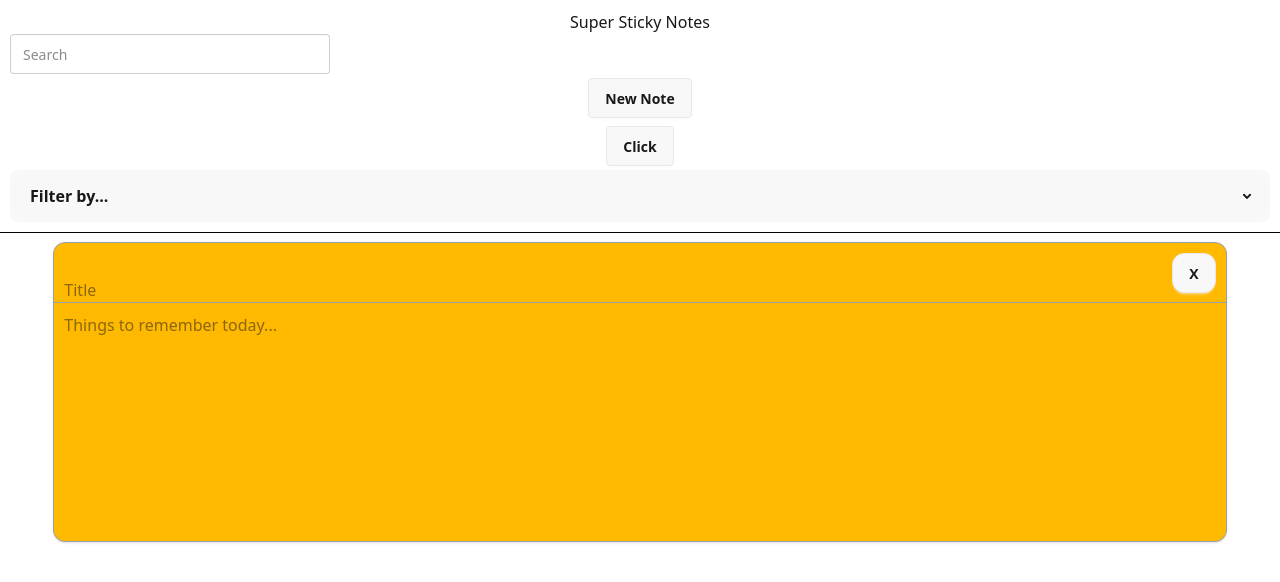
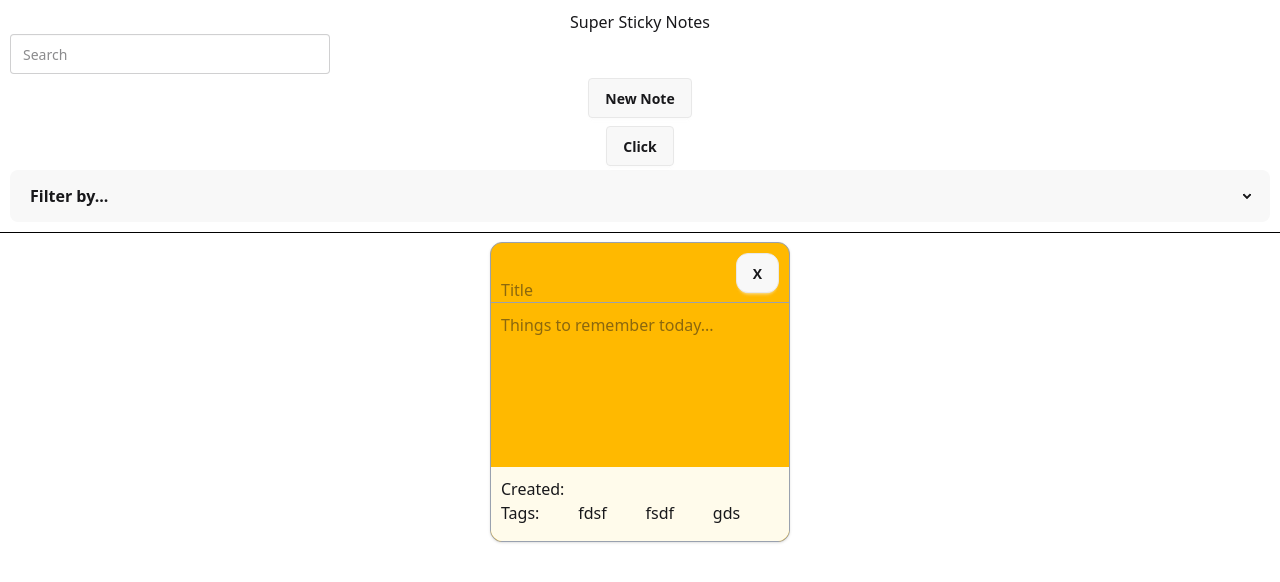
Before and after one commit to ang-riv/sticky-notes, a React (Vite) app: page / in a window 1280 px wide. Shown: the top 582 px of the page. Built offline with nearby package versions, Linux system fonts and the light colour scheme.

Commit message:
Singular note design and separate note info created

```diff
--- a/src/Main/Note.jsx
+++ b/src/Main/Note.jsx
@@ -1,9 +1,14 @@
 import React from "react";
+import NoteInfo from "./NoteInfo";
 
 const Note = () => {
   return (
-    <div className="h-[300px] w-11/12 rounded-xl border border-gray-400 bg-amber-400 shadow-sm">
-      <div className="flex h-1/5 w-full items-end justify-between rounded-t-xl border-b-1 border-gray-400 px-2.5 pt-2.5">
+    <div className="h-fit w-fit">
+      {/* main sticky note */}
+      <div className="relative h-[300px] w-[300px] rounded-xl border border-gray-400 bg-amber-400 shadow-sm">
+        <NoteInfo />
+        {/* title section */}
+        <div className="relative flex h-1/5 w-full items-end justify-between rounded-t-xl border-b-1 border-gray-400 px-2.5 pt-2.5">
           <input
             type="text"
             name="note-title"
@@ -13,11 +18,14 @@ const Note = () => {
           />
           <button className="btn self-start rounded-xl">X</button>
         </div>
-      <div className="h-4/5 w-full overflow-y-scroll p-2.5">
+        {/* main text section */}
+        <div className="relative h-5/7 w-full overflow-y-scroll rounded-b-xl p-2.5">
           <textarea
-          className="h-full w-full resize-none border-0 focus:outline-none"
+            className="relative z-0 h-full w-full resize-none border-0 focus:outline-none"
             placeholder="Things to remember today..."
           ></textarea>
+        </div>
+        <NoteInfo />
       </div>
     </div>
   );
--- /dev/null
+++ b/src/Main/NoteInfo.jsx
@@ -0,0 +1,25 @@
+import React from "react";
+
+const NoteInfo = () => {
+  return (
+    <div>
+      <div className="absolute bottom-0 z-10 h-3/12 w-full rounded-b-xl bg-amber-50 p-2.5">
+        <p>Created: </p>
+        <div className="flex w-full flex-row">
+          <div className="">
+            <p>Tags:</p>
+          </div>
+          <div className="w-full">
+            <ul className="flex flex-row justify-evenly">
+              <li>fdsf</li>
+              <li>fsdf</li>
+              <li>gds</li>
+            </ul>
+          </div>
+        </div>
+      </div>
+    </div>
+  );
+};
+
+export default NoteInfo;
--- a/src/Main/NoteSection.jsx
+++ b/src/Main/NoteSection.jsx
@@ -2,8 +2,9 @@ import React from "react";
 import Note from "./Note";
 
 const NoteSection = () => {
+  // have it center on mobile and tablet, then change to content start justify start and wrap
   return (
-    <div className="mt-2.5 flex h-full w-full content-center justify-center">
+    <div className="mt-2.5 flex h-screen w-screen content-center justify-center">
       <Note />
     </div>
   );
```
Lines whose indentation alone changed are shown as unchanged.
